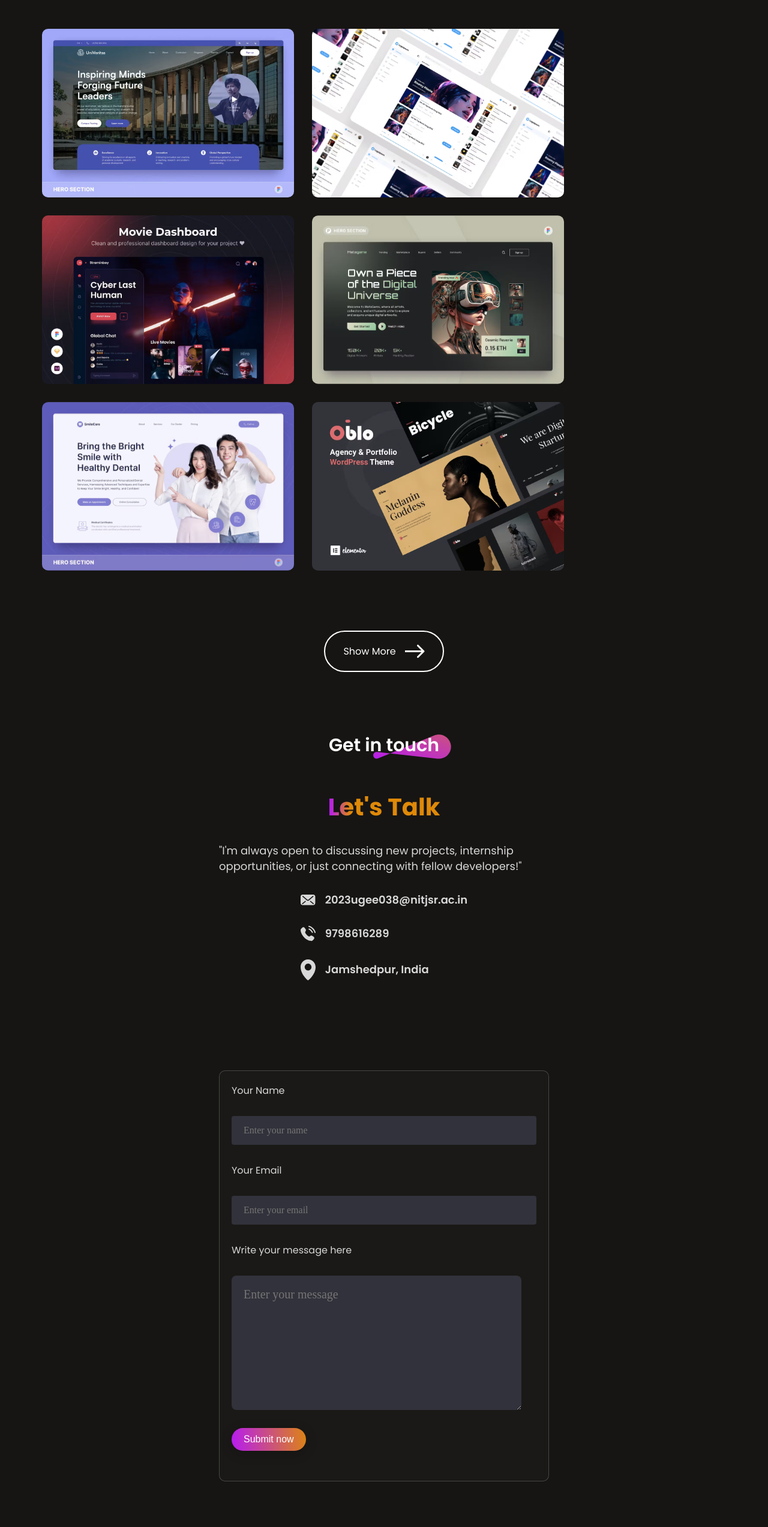
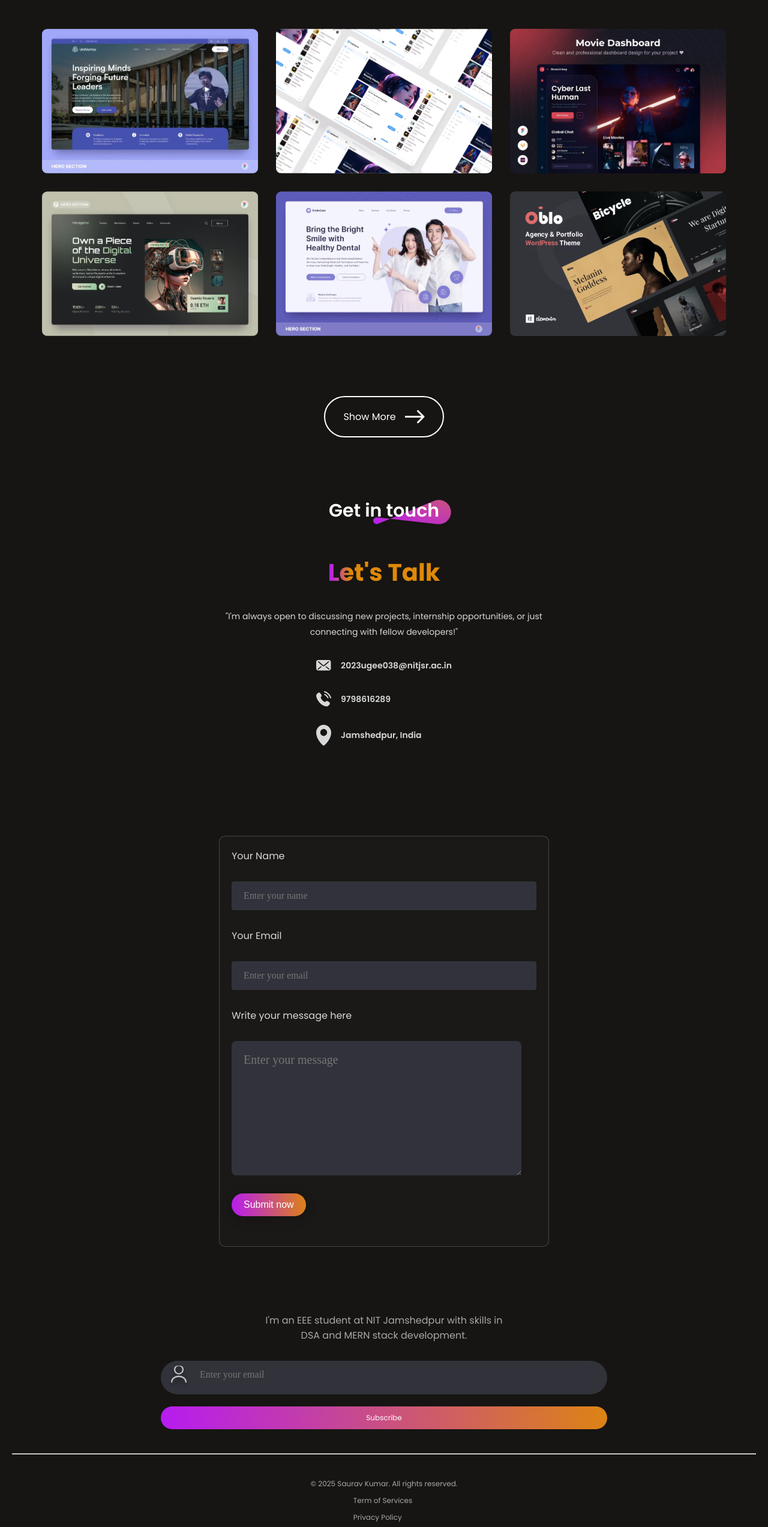
Before and after one commit to SauravKumar04/my-portfolio, a React (Vite) app: page / in a window 1280 px wide. Shown: the part 3566-6111 px from the top of the page at 60% size. Built offline with nearby package versions, Linux system fonts and the light colour scheme.

Commit message:
Updated portfolio with latest changes

```diff
--- a/src/Components/Contact/Contact.css
+++ b/src/Components/Contact/Contact.css
@@ -140,8 +140,14 @@
     .contact-left h1{
         font-size: 40px;
     }
+    .contact-left{
+        display: flex;
+        align-items: center;
+        justify-content: center;
+    }
     .contact-left p{
-        font-size: 18px;
+        font-size: 14px;
+        text-align: center;
     }
     .contact-detail{
         gap: 16px;
--- a/src/Components/Footer/Footer.css
+++ b/src/Components/Footer/Footer.css
@@ -98,29 +98,40 @@
         width: 100%;
         gap: 20px;
     }
+    .footer-top-left{
+        width: 100%;
+        display: flex;
+        align-items: center;
+        justify-content: center;
+    }
+    .footer-top-left{
+        text-align: center;
+    }
 
     .footer-email-input {
-        width: 100%;
-        padding: 8px 13px;
+        width: 60%;
+        padding: 8px 10px;
         gap: 15px;
         align-items: stretch;
         padding-right: 15px;
     }
 
     .footer-email-input input {
-        width: 100%;
+        width: 60%;
         height: 30px;
     }
 
     .footer-subscribe {
-        width: 100%;
+        width: 60%;
         text-align: center;
     }
 
     .footer-bottom {
         flex-direction: column;
+        align-items: center;
+        justify-content: center;
         gap: 10px;
-        font-size: 14px;
+        font-size: 12px;
         margin-bottom: 30px;
     }
 
--- a/src/Components/MyWork/MyWork.css
+++ b/src/Components/MyWork/MyWork.css
@@ -54,8 +54,38 @@
     gap: 30px;
     transition: 0.6s;
 }
-@media(max-width:1324px){
+@media (min-width: 768px) and (max-width: 1348px){
     .mywork{
+        gap: 50px;
+        margin: 50px 70px;
+        align-items: start;
+    }
+    .mywork-title h1{
+        padding: 0;
+        font-size: 35px;
+        font-weight: 600;
+    }
+    .mywork-title img{
+        width: 130px;
+        margin-right: -20px;
+    }
+    .mywork-container{
+        grid-template-columns: 1fr 1fr 1fr;
+        gap: 30px;
+    }
+    .mywork-container img{
+        width: 100%;
+        height: 100%;
+    }
+    .mywork-showmore{
+        padding: 20px 30px;
+        font-size: 16px;
+        margin: 50px auto;
+        cursor: pointer;
+    }
+}
+@media(max-width:768px){
+     .mywork{
         gap: 50px;
         margin: 50px 70px;
         align-items: start;
```
